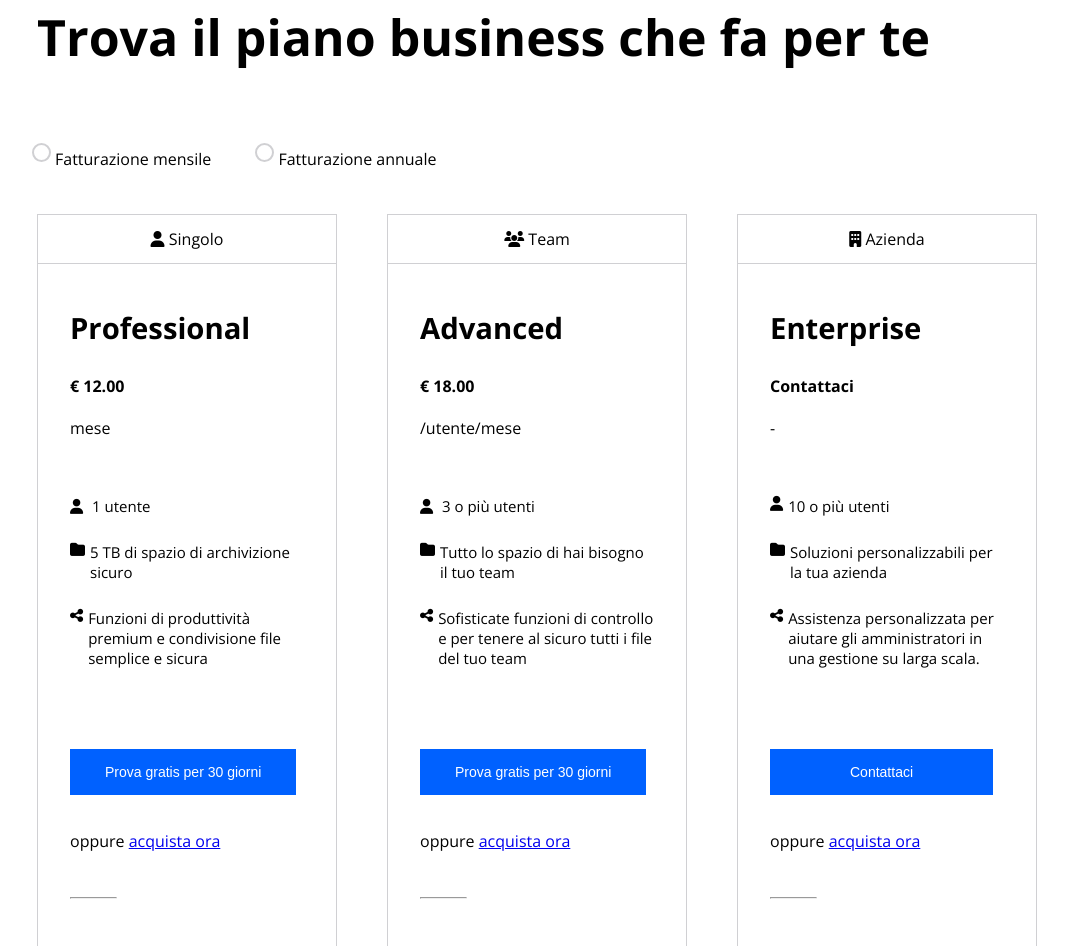
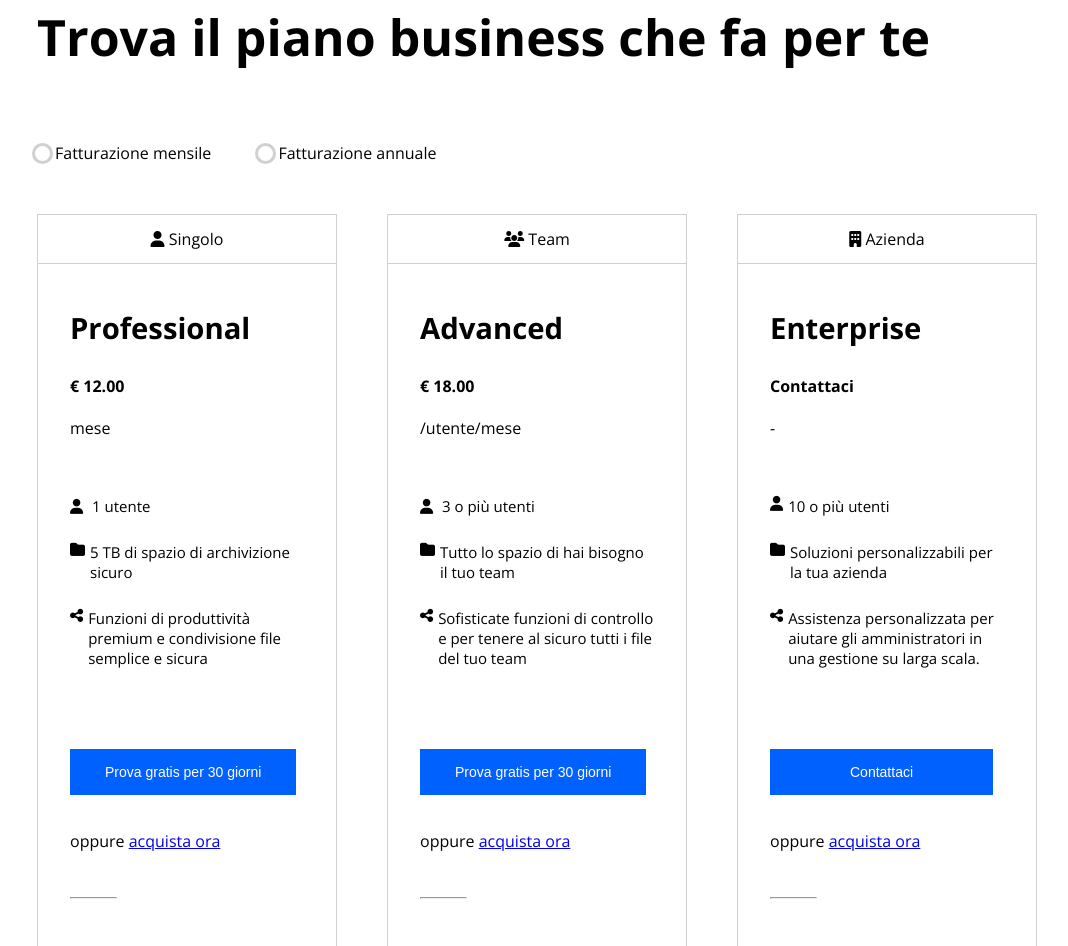
Before and after one commit to LucaZanfrisco/htmlcss-dropbox, a plain HTML site: page index.html in a window 1280 px wide. Shown: the part 1031-1977 px from the top of the page, without its empty margins (103-1171 px from the left). Drawn offline with nearby package versions, Linux system fonts and the light colour scheme.

Commit message:
radio button

```diff
--- a/css/style.css
+++ b/css/style.css
@@ -164,20 +164,20 @@ section.small-container h2{
     margin: 75px 0  55px;
     margin-right: 5px;
 }
-input[type="radio"]::after{
+input[type="radio"]::before{
     width: 15px;
     height: 15px;
-    border-radius: 15px;
+    border-radius: 50%;
     position: relative;
-    top: -3px;
-    left: -5px;
+    bottom: 3px;
+    right: 5px;
     background-color: #ffffff;
     content: '';
-    display: inline-block;
+    display: block;
     visibility: visible;
-    border: 2px solid #d0d0d3;
+    border: 3px solid #d0d0d3;
 }
-input[type="radio"]:checked::after{
+input[type="radio"]:checked::before{
     width: 10px;
     height: 10px;
     border: 5px solid #0061ff;
```
